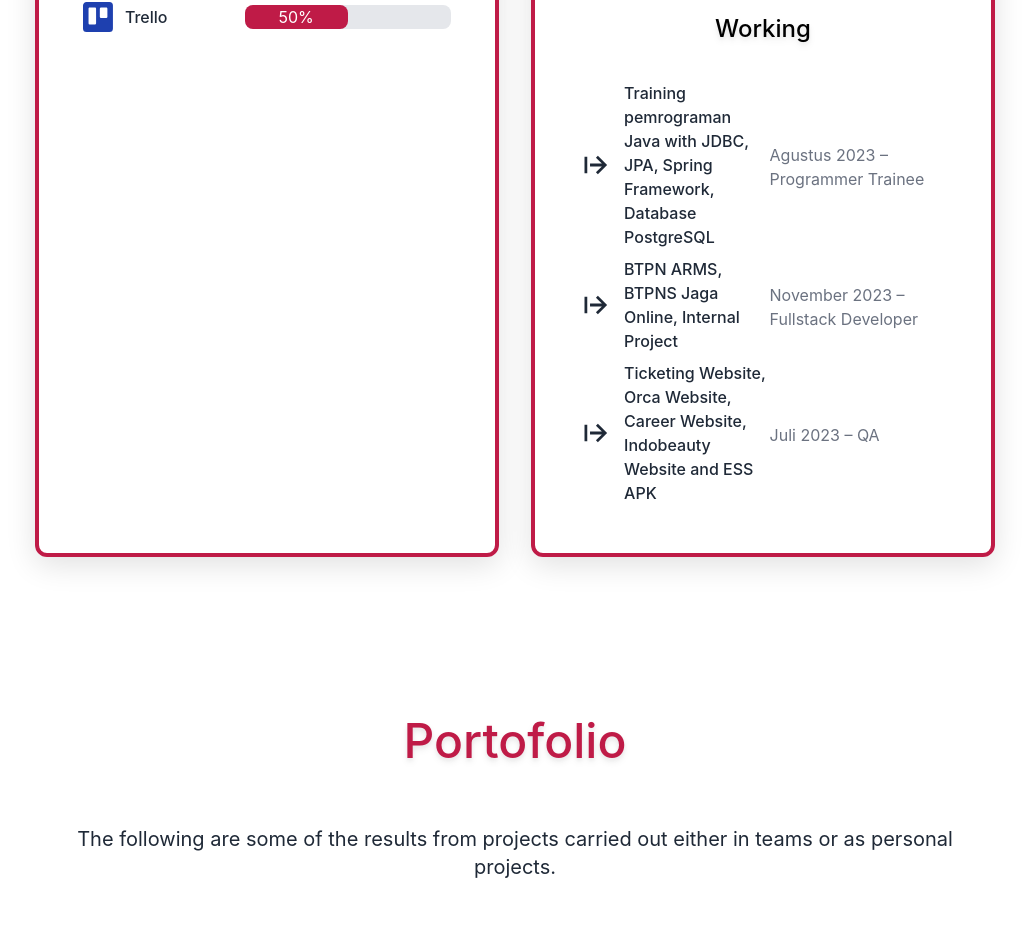
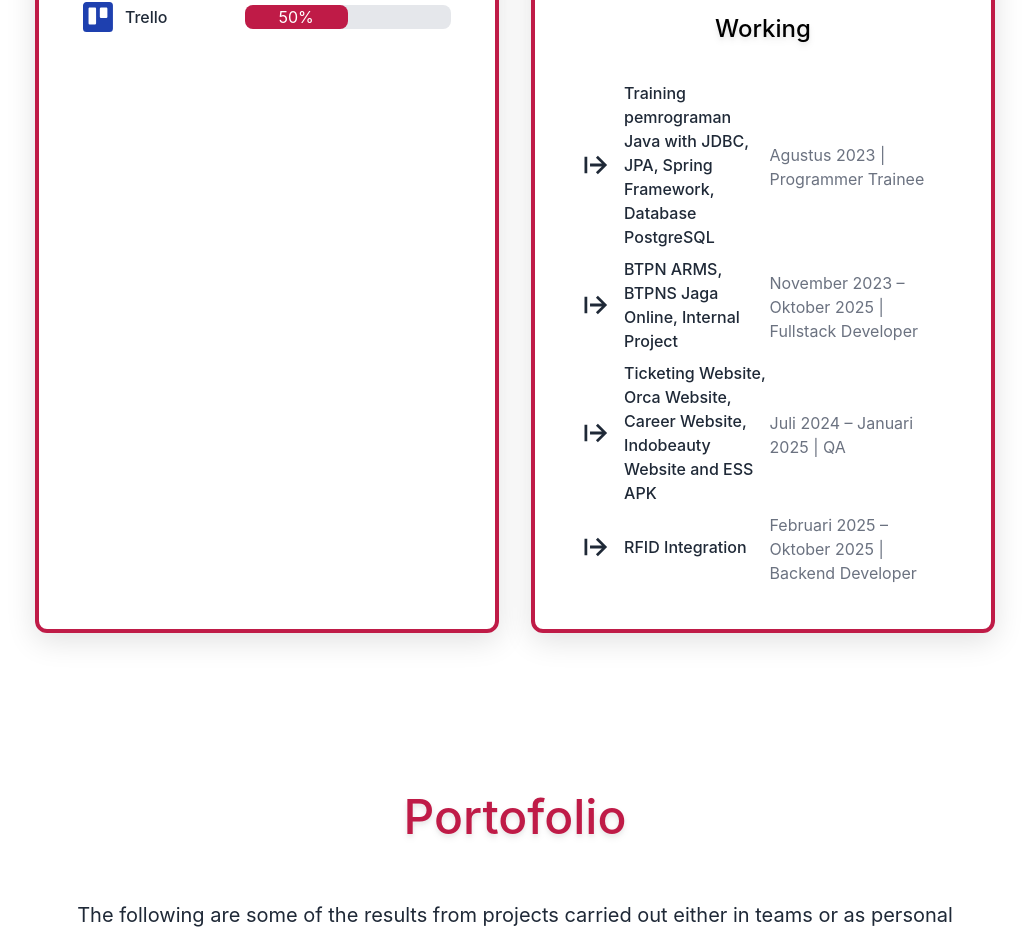
Before and after one commit to sidik219/portofolio-ku, a Next.js app: page / in a window 1280 px wide. Shown: the part 2807-3740 px from the top of the page, without its empty margins (125-1154 px from the left). Built offline with nearby package versions, Linux system fonts and the light colour scheme.

Commit message:
Update Working Content

```diff
--- a/pages/index.js
+++ b/pages/index.js
@@ -548,19 +548,25 @@ export default function Home() {
               <div className='flex items-center'>
                 <BiArrowFromLeft className='text-gray-800 w-10 h-10 mr-3 dark:text-white' /><p className='w-44 mx-auto text-gray-800 font-medium py-1 dark:text-white'>Training pemrograman Java with JDBC, JPA, Spring Framework, Database PostgreSQL</p>
                 <div className='w-7/12'>
-                  <p className="mt-1 text-md text-gray-500 dark:text-white">Agustus 2023 – Programmer Trainee</p>
+                  <p className="mt-1 text-md text-gray-500 dark:text-white">Agustus 2023 | Programmer Trainee</p>
                 </div>
               </div>
               <div className='flex items-center'>
                 <BiArrowFromLeft className='text-gray-800 w-10 h-10 mr-3 dark:text-white' /><p className='w-44 mx-auto text-gray-800 font-medium py-1 dark:text-white'>BTPN ARMS, BTPNS Jaga Online, Internal Project</p>
                 <div className='w-7/12'>
-                  <p className="mt-1 text-md text-gray-500 dark:text-white">November 2023 – Fullstack Developer</p>
+                  <p className="mt-1 text-md text-gray-500 dark:text-white">November 2023 – Oktober 2025 | Fullstack Developer</p>
                 </div>
               </div>
               <div className='flex items-center'>
                 <BiArrowFromLeft className='text-gray-800 w-10 h-10 mr-3 dark:text-white' /><p className='w-44 mx-auto text-gray-800 font-medium py-1 dark:text-white'>Ticketing Website, Orca Website, Career Website, Indobeauty Website and ESS APK</p>
                 <div className='w-7/12'>
-                  <p className="mt-1 text-md text-gray-500 dark:text-white">Juli 2023 – QA</p>
+                  <p className="mt-1 text-md text-gray-500 dark:text-white">Juli 2024 – Januari 2025 | QA</p>
+                </div>
+              </div>
+              <div className='flex items-center'>
+                <BiArrowFromLeft className='text-gray-800 w-10 h-10 mr-3 dark:text-white' /><p className='w-44 mx-auto text-gray-800 font-medium py-1 dark:text-white'>RFID Integration</p>
+                <div className='w-7/12'>
+                  <p className="mt-1 text-md text-gray-500 dark:text-white">Februari 2025 – Oktober 2025 | Backend Developer</p>
                 </div>
               </div>
             </div>
```
